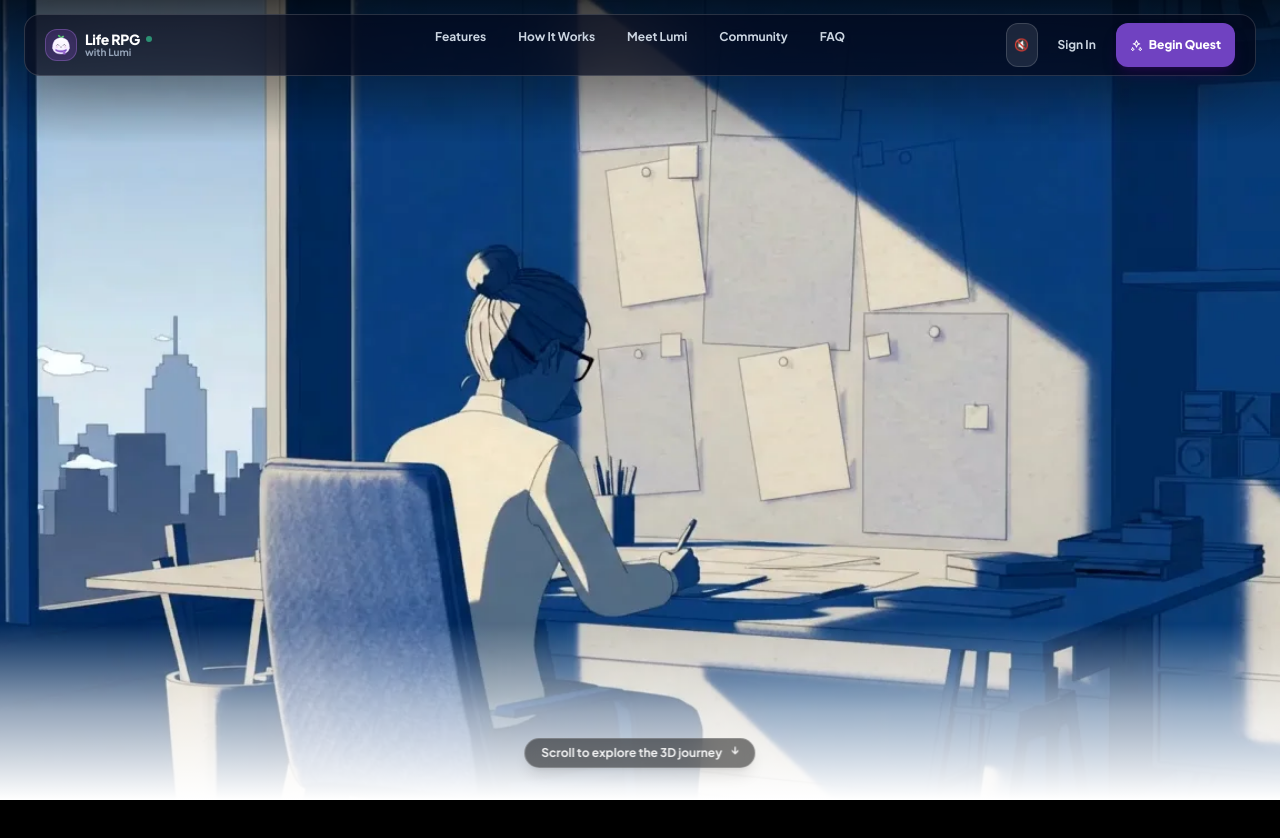
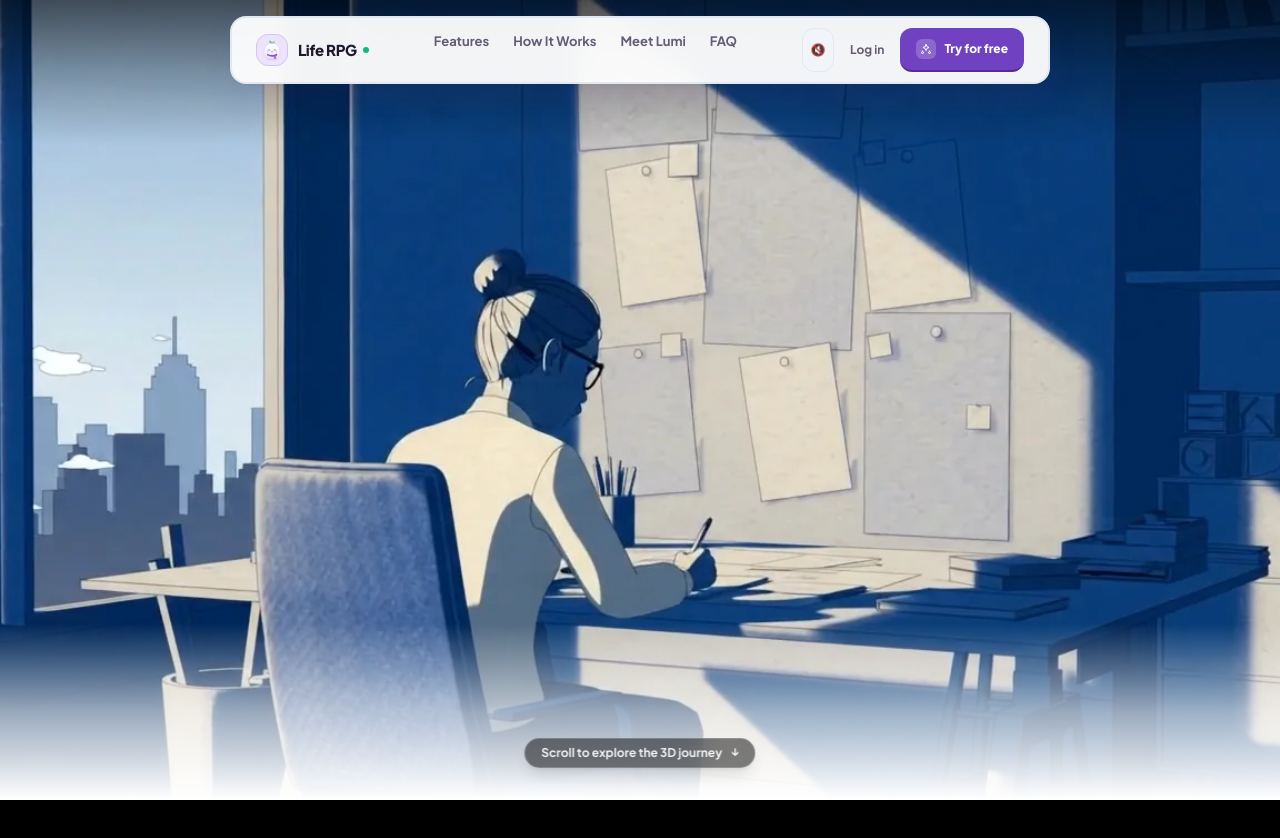
Before and after one commit to bilalhydercodes/alphaCoders, a Next.js app: page / in a window 1280 px wide. Shown: the top 838 px of the page. Built offline with nearby package versions, Linux system fonts and the light colour scheme; no server answers.

Commit message:
feat(landing): start frames from 020 to 184, remove scroll line, and redesign floating navbar with dashboard theme

```diff
--- a/components/landing/LandingNav.tsx
+++ b/components/landing/LandingNav.tsx
@@ -14,34 +14,30 @@ export const LandingNav: React.FC<LandingNavProps> = ({ onOpenAuth, onOpenDashbo
   const { user, isMuted, toggleSound } = useAuth();
 
   return (
-    <header className="fixed top-0 inset-x-0 z-50 px-3 sm:px-6 py-3.5 transition-all">
-      <div className="max-w-[1400px] mx-auto bg-slate-950/65 backdrop-blur-2xl rounded-2xl border border-white/15 shadow-2xl px-3 sm:px-5 py-2 flex items-center justify-between gap-3 text-white relative">
-        {/* Left: Brand Identity */}
+    <header className="fixed top-4 inset-x-0 z-50 px-4 flex justify-center pointer-events-none">
+      <div className="w-full max-w-[820px] bg-white/95 backdrop-blur-md rounded-2xl border-2 border-slate-200 shadow-[0_10px_30px_rgba(112,66,193,0.08),0_2px_8px_rgba(0,0,0,0.04)] px-4 sm:px-6 py-2.5 flex items-center justify-between gap-4 pointer-events-auto transition-all">
+        {/* Left: Brand Identity (Matching the reference layout) */}
         <a
           href="#"
-          className="flex items-center gap-2 group cursor-pointer focus-visible:outline-2 focus-visible:outline-primary rounded-xl shrink-0 z-10"
+          className="flex items-center gap-2.5 group cursor-pointer focus-visible:outline-2 focus-visible:outline-primary rounded-xl shrink-0"
           aria-label="Life RPG Home"
         >
-          <div className="w-8 h-8 rounded-xl bg-purple-500/20 border border-purple-400/30 flex items-center justify-center group-hover:scale-105 transition-transform shadow-inner">
-            <LumiMascot mood="content" size={24} />
+          <div className="w-8 h-8 rounded-xl bg-[#EDE4FC] border border-[#D5C2F6] flex items-center justify-center group-hover:scale-105 transition-transform shadow-xs">
+            <LumiMascot mood="content" size={22} />
           </div>
-          <div className="flex flex-col">
-            <span className="text-sm font-black text-white tracking-tight leading-none flex items-center gap-1.5">
+          <div className="flex items-center gap-1.5">
+            <span className="text-[15px] font-black text-[#1F1730] tracking-tight">
               Life RPG
-              <span className="w-1.5 h-1.5 rounded-full bg-emerald-400 animate-pulse" />
             </span>
-            <span className="text-[10px] font-bold text-slate-400 leading-tight">
-              with Lumi
-            </span>
+            <span className="w-1.5 h-1.5 rounded-full bg-emerald-500" />
           </div>
         </a>
 
-        {/* Center: Curated High-Converting Navigation (Exact Middle) */}
+        {/* Center: Navigation Links (Clean text links like the reference) */}
         <nav
-          className="hidden md:flex items-center gap-1 sm:gap-2 text-xs font-bold text-slate-300 absolute left-1/2 -translate-x-1/2 z-20"
-          aria-label="Realm Navigation"
+          className="hidden md:flex items-center gap-6 text-[13px] font-bold text-[#655B77]"
+          aria-label="Primary Navigation"
         >
-          {/* Features */}
           <a
             href="#features"
             onClick={(e) => {
@@ -51,12 +47,10 @@ export const LandingNav: React.FC<LandingNavProps> = ({ onOpenAuth, onOpenDashbo
                 el.scrollIntoView({ behavior: 'smooth' });
               }
             }}
-            className="px-3 py-1.5 rounded-xl hover:text-white hover:bg-white/10 transition-all cursor-pointer whitespace-nowrap"
+            className="hover:text-[#7042C1] transition-colors py-1"
           >
             Features
           </a>
-
-          {/* How It Works */}
           <a
             href="#how-it-works"
             onClick={(e) => {
@@ -66,12 +60,10 @@ export const LandingNav: React.FC<LandingNavProps> = ({ onOpenAuth, onOpenDashbo
                 el.scrollIntoView({ behavior: 'smooth' });
               }
             }}
-            className="px-3 py-1.5 rounded-xl hover:text-white hover:bg-white/10 transition-all cursor-pointer whitespace-nowrap"
+            className="hover:text-[#7042C1] transition-colors py-1"
           >
             How It Works
           </a>
-
-          {/* Meet Lumi */}
           <a
             href="#meet-lumi"
             onClick={(e) => {
@@ -81,27 +73,10 @@ export const LandingNav: React.FC<LandingNavProps> = ({ onOpenAuth, onOpenDashbo
                 el.scrollIntoView({ behavior: 'smooth' });
               }
             }}
-            className="px-3 py-1.5 rounded-xl hover:text-white hover:bg-white/10 transition-all cursor-pointer whitespace-nowrap"
+            className="hover:text-[#7042C1] transition-colors py-1"
           >
             Meet Lumi
           </a>
-
-          {/* Community */}
-          <a
-            href="#league"
-            onClick={(e) => {
-              const el = document.getElementById('league');
-              if (el) {
-                e.preventDefault();
-                el.scrollIntoView({ behavior: 'smooth' });
-              }
-            }}
-            className="px-3 py-1.5 rounded-xl hover:text-white hover:bg-white/10 transition-all cursor-pointer whitespace-nowrap"
-          >
-            Community
-          </a>
-
-          {/* FAQ */}
           <a
             href="#faq"
             onClick={(e) => {
@@ -111,20 +86,19 @@ export const LandingNav: React.FC<LandingNavProps> = ({ onOpenAuth, onOpenDashbo
                 el.scrollIntoView({ behavior: 'smooth' });
               }
             }}
-            className="px-3 py-1.5 rounded-xl hover:text-white hover:bg-white/10 transition-all cursor-pointer whitespace-nowrap"
+            className="hover:text-[#7042C1] transition-colors py-1"
           >
             FAQ
           </a>
         </nav>
 
-        {/* Right: Actions & Live Indicator */}
-        <div className="flex items-center gap-2 shrink-0 z-10 ml-auto">
-
+        {/* Right: Actions (Tactile Try for free button with dashboard colors) */}
+        <div className="flex items-center gap-3 shrink-0">
           {/* Audio Chime Mute Toggle */}
           <button
             type="button"
             onClick={toggleSound}
-            className="hidden sm:inline-flex items-center justify-center w-8 h-8 rounded-xl bg-white/10 border border-white/15 text-slate-200 hover:text-white hover:bg-white/20 transition-colors text-xs font-bold cursor-pointer"
+            className="hidden sm:inline-flex items-center justify-center w-8 h-8 rounded-xl bg-slate-100 hover:bg-slate-200 border border-slate-200 text-slate-700 transition-colors text-xs font-bold cursor-pointer"
             title={isMuted ? 'Unmute game audio' : 'Mute game audio'}
             aria-label={isMuted ? 'Unmute game audio' : 'Mute game audio'}
           >
@@ -140,32 +114,34 @@ export const LandingNav: React.FC<LandingNavProps> = ({ onOpenAuth, onOpenDashbo
                   onOpenDashboard();
                 }
               }}
-              className="inline-flex items-center gap-1.5 px-3.5 py-2 rounded-xl text-xs font-black text-white bg-[#7042C1] hover:bg-[#6236AB] active:bg-[#542B95] shadow-lg shadow-purple-900/30 transition-all cursor-pointer whitespace-nowrap"
+              className="inline-flex items-center gap-2 px-4 py-2 rounded-xl text-xs font-black text-white bg-[#7042C1] hover:bg-[#5F37A6] active:bg-[#4E2B8D] border-b-[2.5px] border-[#542E96] active:border-b-0 active:translate-y-[2px] transition-all cursor-pointer shadow-xs whitespace-nowrap"
             >
-              <IconSparkles size={13} />
-              <span>Dashboard →</span>
+              <div className="w-5 h-5 rounded-md bg-white/20 flex items-center justify-center shrink-0">
+                <IconSparkles size={12} className="text-white" />
+              </div>
+              <span>Open Dashboard →</span>
             </a>
           ) : (
-            <>
-              {/* Sign In CTA */}
+            <div className="flex items-center gap-3">
               <button
                 type="button"
                 onClick={() => onOpenAuth('login')}
-                className="px-3 py-1.5 rounded-xl text-xs font-bold text-slate-300 hover:text-white hover:bg-white/10 transition-colors cursor-pointer whitespace-nowrap"
+                className="text-xs font-bold text-[#655B77] hover:text-[#1F1730] transition-colors cursor-pointer hidden sm:block px-1"
               >
-                Sign In
+                Log in
               </button>
 
-              {/* Primary Action */}
               <button
                 type="button"
                 onClick={() => onOpenAuth('register')}
-                className="inline-flex items-center gap-1.5 px-3.5 py-2 rounded-xl text-xs font-black text-white bg-[#7042C1] hover:bg-[#6236AB] active:bg-[#542B95] shadow-lg shadow-purple-950/40 transition-all cursor-pointer active:scale-95 whitespace-nowrap"
+                className="inline-flex items-center gap-2 px-4 py-2 rounded-xl text-xs font-black text-white bg-[#7042C1] hover:bg-[#5F37A6] active:bg-[#4E2B8D] border-b-[2.5px] border-[#542E96] active:border-b-0 active:translate-y-[2px] transition-all cursor-pointer shadow-xs whitespace-nowrap"
               >
-                <IconSparkles size={13} />
-                <span>Begin Quest</span>
+                <div className="w-5 h-5 rounded-md bg-white/20 flex items-center justify-center shrink-0">
+                  <IconSparkles size={12} className="text-white" />
+                </div>
+                <span>Try for free</span>
               </button>
-            </>
+            </div>
           )}
         </div>
       </div>
--- a/components/landing/ScrollyVideoCanvas.tsx
+++ b/components/landing/ScrollyVideoCanvas.tsx
@@ -2,7 +2,9 @@
 
 import React, { useRef, useEffect, useState, useCallback } from 'react';
 
-const TOTAL_FRAMES = 184;
+const START_FRAME = 20;
+const END_FRAME = 184;
+const TOTAL_FRAMES = END_FRAME - START_FRAME + 1; // 165 frames
 
 interface ScrollyVideoCanvasProps {
   onOpenAuth?: (mode?: 'login' | 'register') => void;
@@ -15,77 +17,17 @@ export const ScrollyVideoCanvas: React.FC<ScrollyVideoCanvasProps> = ({
 }) => {
   const containerRef = useRef<HTMLDivElement>(null);
   const canvasRef = useRef<HTMLCanvasElement>(null);
-  const imagesRef = useRef<(HTMLImageElement | null)[]>(new Array(TOTAL_FRAMES).fill(null));
+  // Store cached frames indexed by frame number (20..184)
+  const imagesRef = useRef<{ [key: number]: HTMLImageElement | null }>({});
 
   const [loadProgress, setLoadProgress] = useState(0);
   const [isReady, setIsReady] = useState(false);
   const [scrollProgress, setScrollProgress] = useState(0);
 
-  // Current interpolated frame for silky 60fps rendering
-  const targetFrameRef = useRef(1);
-  const currentFrameRef = useRef(1);
+  // Current interpolated frame for silky 60fps rendering, starting at frame 20
+  const targetFrameRef = useRef(START_FRAME);
+  const currentFrameRef = useRef(START_FRAME);
   const rafRef = useRef<number | null>(null);
-
-  // Preload frames incrementally
-  useEffect(() => {
-    let loadedCount = 0;
-    const priorityFrames = [1, 20, 40, 60, 90, 120, 150, 184];
-
-    const loadFrame = (index: number): Promise<void> => {
-      return new Promise((resolve) => {
-        if (imagesRef.current[index - 1]) {
-          resolve();
-          return;
-        }
-
-        const img = new Image();
-        const paddedIndex = String(index).padStart(3, '0');
-        img.src = `/frames/frame_${paddedIndex}.webp`;
-
-        img.onload = () => {
-          imagesRef.current[index - 1] = img;
-          loadedCount++;
-          setLoadProgress(Math.round((loadedCount / TOTAL_FRAMES) * 100));
-
-          // Draw frame immediately as soon as frame 1 or current target arrives
-          if (index === 1 || Math.round(currentFrameRef.current) === index) {
-            renderFrame(index);
-          }
-
-          if (loadedCount >= 5) {
-            setIsReady(true);
-          }
-          resolve();
-        };
-
-        img.onerror = () => {
-          loadedCount++;
-          resolve();
-        };
-      });
-    };
-
-    // Immediately load frame 1 for instant display
-    loadFrame(1).then(() => {
-      renderFrame(1);
-    });
-
-    // Load key frames first for smooth initial scrub
-    Promise.all(priorityFrames.map(loadFrame)).then(() => {
-      setIsReady(true);
-      renderFrame(1);
-      // Load remainder in background batches
-      for (let i = 1; i <= TOTAL_FRAMES; i++) {
-        if (!imagesRef.current[i - 1]) {
-          loadFrame(i);
-        }
-      }
-    });
-
-    return () => {
-      if (rafRef.current) cancelAnimationFrame(rafRef.current);
-    };
-  }, []);
 
   // Edge-to-edge full bleed cover render loop with High-DPI support
   const renderFrame = useCallback((frameIndex: number): boolean => {
@@ -94,7 +36,7 @@ export const ScrollyVideoCanvas: React.FC<ScrollyVideoCanvasProps> = ({
     const ctx = canvas.getContext('2d');
     if (!ctx) return false;
 
-    const img = imagesRef.current[frameIndex - 1];
+    const img = imagesRef.current[frameIndex];
     if (!img || !img.complete || img.naturalWidth === 0) return false;
 
     const dpr = typeof window !== 'undefined' ? Math.min(window.devicePixelRatio || 1, 2) : 1;
@@ -124,6 +66,67 @@ export const ScrollyVideoCanvas: React.FC<ScrollyVideoCanvasProps> = ({
     return true;
   }, []);
 
+  // Preload frames starting at frame 20 through 184
+  useEffect(() => {
+    let loadedCount = 0;
+    const priorityFrames = [20, 35, 50, 75, 100, 130, 160, 184];
+
+    const loadFrame = (index: number): Promise<void> => {
+      return new Promise((resolve) => {
+        if (imagesRef.current[index]) {
+          resolve();
+          return;
+        }
+
+        const img = new Image();
+        const paddedIndex = String(index).padStart(3, '0');
+        img.src = `/frames/frame_${paddedIndex}.webp`;
+
+        img.onload = () => {
+          imagesRef.current[index] = img;
+          loadedCount++;
+          setLoadProgress(Math.round((loadedCount / TOTAL_FRAMES) * 100));
+
+          // Draw frame immediately as soon as start frame (20) or current target arrives
+          if (index === START_FRAME || Math.round(currentFrameRef.current) === index) {
+            renderFrame(index);
+          }
+
+          if (loadedCount >= 4) {
+            setIsReady(true);
+          }
+          resolve();
+        };
+
+        img.onerror = () => {
+          loadedCount++;
+          resolve();
+        };
+      });
+    };
+
+    // Immediately load frame 20 for instant display
+    loadFrame(START_FRAME).then(() => {
+      renderFrame(START_FRAME);
+    });
+
+    // Load key frames first for smooth initial scrub
+    Promise.all(priorityFrames.map(loadFrame)).then(() => {
+      setIsReady(true);
+      renderFrame(START_FRAME);
+      // Load remainder of frames (20..184) in background batches
+      for (let i = START_FRAME; i <= END_FRAME; i++) {
+        if (!imagesRef.current[i]) {
+          loadFrame(i);
+        }
+      }
+    });
+
+    return () => {
+      if (rafRef.current) cancelAnimationFrame(rafRef.current);
+    };
+  }, [renderFrame]);
+
   // 60fps / 120fps lerp interpolation loop
   useEffect(() => {
     let lastRenderedFrame = -1;
@@ -140,7 +143,7 @@ export const ScrollyVideoCanvas: React.FC<ScrollyVideoCanvasProps> = ({
       }
 
       const frameToDraw = Math.round(
-        Math.max(1, Math.min(TOTAL_FRAMES, currentFrameRef.current))
+        Math.max(START_FRAME, Math.min(END_FRAME, currentFrameRef.current))
       );
 
       if (frameToDraw !== lastRenderedFrame) {
@@ -182,8 +185,8 @@ export const ScrollyVideoCanvas: React.FC<ScrollyVideoCanvasProps> = ({
       const progress = Math.max(0, Math.min(1, scrolled / scrollableDistance));
       setScrollProgress(progress);
 
-      // Map progress 0.0 -> 1.0 to Frame 1 -> 184
-      const targetFrame = Math.round(1 + progress * (TOTAL_FRAMES - 1));
+      // Map progress 0.0 -> 1.0 directly to Frame 20 -> 184
+      const targetFrame = Math.round(START_FRAME + progress * (END_FRAME - START_FRAME));
       targetFrameRef.current = targetFrame;
     };
 
@@ -198,7 +201,7 @@ export const ScrollyVideoCanvas: React.FC<ScrollyVideoCanvasProps> = ({
       ref={containerRef}
       id="how-it-works"
       aria-label="Life RPG Interactive 3D Experience"
-      className="relative w-full h-[400vh] bg-black scroll-mt-10"
+      className="relative w-full h-[360vh] bg-black scroll-mt-10"
     >
       <div id="meet-lumi" className="absolute top-0 pointer-events-none" />
       {/* Sticky Fullscreen Edge-to-Edge Scrollytelling Viewport */}
@@ -211,8 +214,8 @@ export const ScrollyVideoCanvas: React.FC<ScrollyVideoCanvasProps> = ({
         />
 
         {/* Cinematic Vignettes */}
-        {/* Top gradient for navbar clarity */}
-        <div className="absolute inset-x-0 top-0 h-36 bg-gradient-to-b from-black/70 via-black/30 to-transparent pointer-events-none z-10" />
+        {/* Top gradient for floating navbar clarity */}
+        <div className="absolute inset-x-0 top-0 h-36 bg-gradient-to-b from-black/60 via-black/25 to-transparent pointer-events-none z-10" />
 
         {/* Bottom gradient smoothly merging with next section */}
         <div className="absolute inset-x-0 bottom-0 h-44 bg-gradient-to-t from-surface via-surface/60 to-transparent pointer-events-none z-10" />
@@ -236,14 +239,6 @@ export const ScrollyVideoCanvas: React.FC<ScrollyVideoCanvasProps> = ({
           <span>Scroll to explore the 3D journey</span>
           <span className="animate-bounce inline-block">↓</span>
         </div>
-
-        {/* Edge-to-Edge Glowing Progress Bar at Absolute Bottom */}
-        <div className="absolute bottom-0 inset-x-0 h-1.5 bg-white/10 z-30">
-          <div
-            className="h-full bg-gradient-to-r from-[#7042C1] via-[#9966CC] to-[#A855F7] transition-all duration-75 shadow-[0_0_12px_#9966CC]"
-            style={{ width: `${Math.round(scrollProgress * 100)}%` }}
-          />
-        </div>
       </div>
     </section>
   );
```
